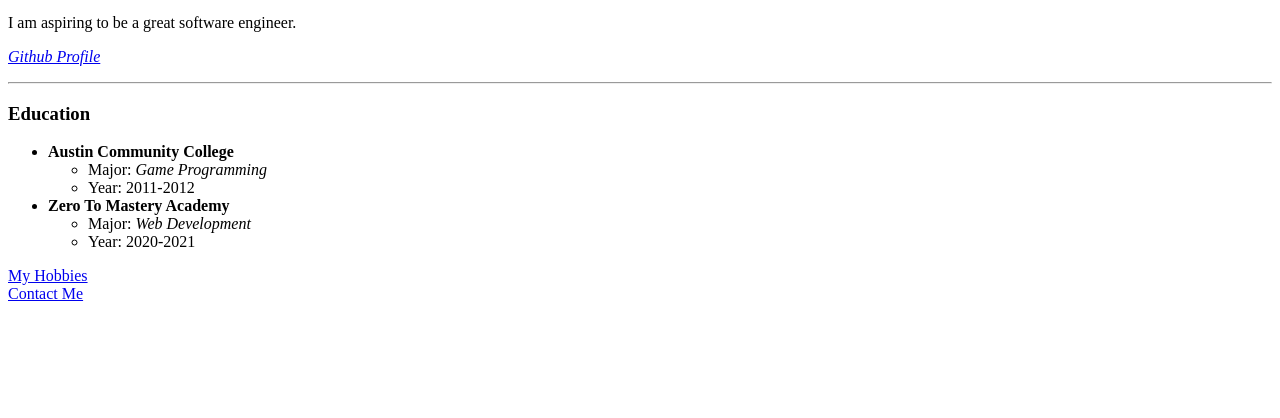
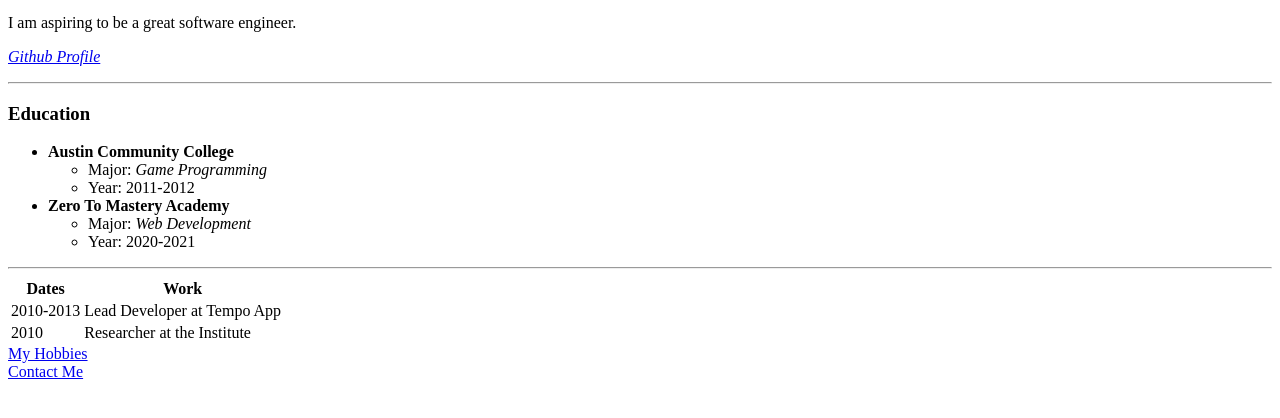
Before and after one commit to mwilke08/python-website, a plain HTML site: page index.html in a window 1280 px wide. Shown: the part 312-730 px from the top of the page. Drawn offline with Linux system fonts and the light colour scheme.

Commit message:
add table

```diff
--- a/index.html
+++ b/index.html
@@ -27,6 +27,26 @@
             <li>Year: 2020-2021</li>
         </ul>
     </ul>
+    <hr>
+    <table>
+        <thead>
+            <tr>
+                <th>Dates</th>
+                <th>Work</th>
+            </tr>
+        </thead>
+        <tbody>
+            <tr>
+                <td>2010-2013</td>
+                <td>Lead Developer at Tempo App</td>
+            </tr>
+            <tr>
+                <td>2010</td>
+                <td>Researcher at the Institute</td>
+            </tr>
+        </tbody>
+
+    </table>
     <a href="hobbies.html">My Hobbies</a>
     <br>
     <a href="contact.html">Contact Me</a>
```
